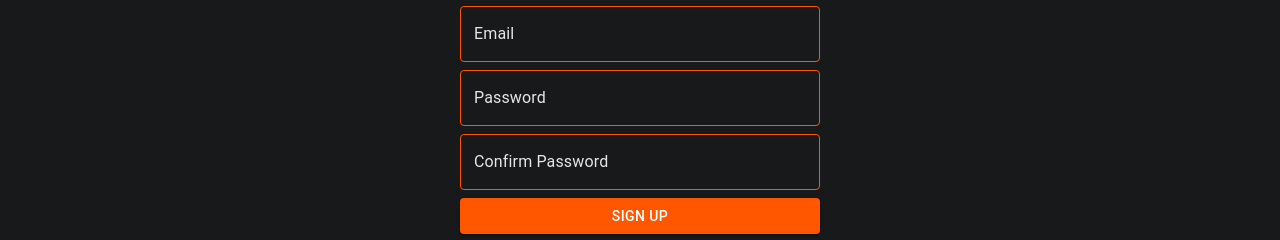
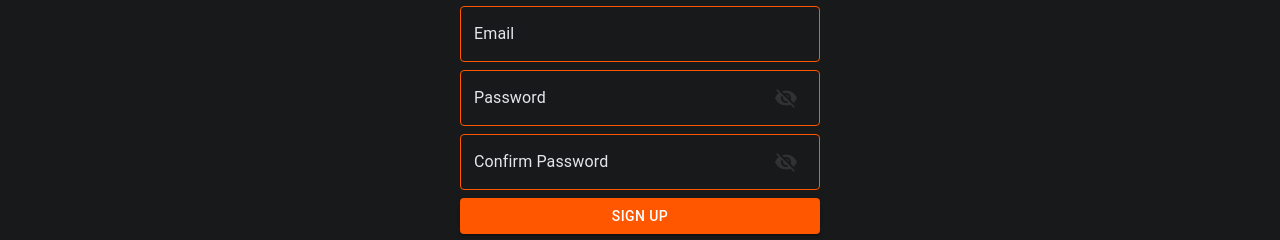
Before and after one commit to Mohammed-Awija/blog-app-frontend, a React (Create React App) app: page /signup in a window 1280 px wide. Shown: the part 280-520 px from the top of the page. Built offline with nearby package versions, Linux system fonts and the light colour scheme.

Commit message:
adding show and hide password

```diff
--- a/src/pages/Login.js
+++ b/src/pages/Login.js
@@ -1,11 +1,15 @@
 import {useState} from 'react'
 import {useLogin} from '../hooks/useLogin'
-import {Stack, Typography, TextField, Button, Alert} from '@mui/material'
+import {Stack, Typography, TextField, Button, Alert, InputAdornment} from '@mui/material'
 import { style } from '../themes/defaultTheme'
+import VisibilityIcon from '@mui/icons-material/Visibility';
+import VisibilityOffIcon from '@mui/icons-material/VisibilityOff';
+import IconButton from '@mui/material/IconButton';
 
 export default function Login() {
     const [email, setEmail] = useState('')
     const [password, setPassword] = useState('')
+    const [showPassword, setShowPassword] = useState(false)
     const {login, error, setError, loading} = useLogin()
 
     const handleSubmit = async (e) => {
@@ -14,7 +18,8 @@ export default function Login() {
           return setError('All fields are required')
          }
         await login(email, password)
-    }
+        setShowPassword(false)
+}
 
   return (
     <Stack direction='column' sx={{ alignItems: 'center', margin: '100px 0' }}>
@@ -51,10 +56,18 @@ export default function Login() {
             color: style.textColor,
             },
             }}
-            type='password'
+            type={showPassword ? 'text' : 'password'}
             label="Password"
             onChange={(e) => setPassword(e.target.value)}
             value={password}
+            InputProps={{
+              endAdornment:
+              <InputAdornment position="end">
+                <IconButton onClick={() => setShowPassword(!showPassword)} sx={{ color: style.bgcolor }} aria-label="toggle password visibility">
+                {showPassword ? <VisibilityIcon /> : <VisibilityOffIcon />}
+              </IconButton>
+            </InputAdornment>
+            }}
             />
             <Button variant='contained' onClick={handleSubmit} disabled={loading}>Login</Button>
         </Stack>
@@ -62,3 +75,5 @@ export default function Login() {
     </Stack>
   )
 }
+
+//{showPassword ? <VisibilityOff /> : <Visibility />}
--- a/src/pages/Signup.js
+++ b/src/pages/Signup.js
@@ -1,13 +1,17 @@
 import {useState} from 'react'
 import { useSignup } from '../hooks/useSignup'
-import {Stack, Typography, TextField, Button, Alert} from '@mui/material'
+import {Stack, Typography, TextField, Button, Alert, InputAdornment} from '@mui/material'
 import { style } from '../themes/defaultTheme'
+import VisibilityIcon from '@mui/icons-material/Visibility';
+import VisibilityOffIcon from '@mui/icons-material/VisibilityOff';
+import IconButton from '@mui/material/IconButton';
 
 export default function Signup() {
     const [username, setUsername] = useState('')
     const [email, setEmail] = useState('')
     const [password, setPassword] = useState('')
     const [confirmPassword, setConfirmPassword] = useState('')
+    const [showPassword, setShowPassword] = useState(false)
     const {signup, error, loading, setError} = useSignup()
     //password validator
     const minLength = /.{8,}/
@@ -32,6 +36,7 @@ export default function Signup() {
           return setError('Passwords are not the same')
         }
         await signup(username, email, password)
+        setShowPassword(false)
     }
 
   return (
@@ -86,12 +91,20 @@ export default function Signup() {
             color: style.textColor,
             },
             }}
-            type='password'
+            type={showPassword ? 'text' : 'password'}
             label="Password"
             onChange={(e) => setPassword(e.target.value)}
             value={password}
+            InputProps={{
+              endAdornment:
+              <InputAdornment position="end">
+                <IconButton onClick={() => setShowPassword(!showPassword)} sx={{ color: style.bgcolor }} aria-label="toggle password visibility">
+                {showPassword ? <VisibilityIcon /> : <VisibilityOffIcon />}
+              </IconButton>
+            </InputAdornment>
+            }}
             />
-                        <TextField
+            <TextField
             sx={{
                 "& .MuiOutlinedInput-root": {
                 color: "#b0b3b8",
@@ -103,10 +116,18 @@ export default function Signup() {
             color: style.textColor,
             },
             }}
-            type='password'
+            type={showPassword ? 'text' : 'password'}
             label="Confirm Password"
             onChange={(e) => setConfirmPassword(e.target.value)}
             value={confirmPassword}
+            InputProps={{
+              endAdornment:
+              <InputAdornment position="end">
+                <IconButton onClick={() => setShowPassword(!showPassword)} sx={{ color: style.bgcolor }} aria-label="toggle password visibility">
+                {showPassword ? <VisibilityIcon /> : <VisibilityOffIcon />}
+              </IconButton>
+            </InputAdornment>
+            }}
             />
             <Button variant='contained' onClick={handleSubmit} disabled={loading}>Sign up</Button>
         </Stack>
--- a/src/themes/defaultTheme.js
+++ b/src/themes/defaultTheme.js
@@ -2,7 +2,7 @@
 export const style = {
     textColor: '#e4e6eb',
     darkBgColor: '#18191a',
-    bgcolor: '#242526',
+    bgcolor: '#303133',
     main: '#FF5700',
 }
 
```
